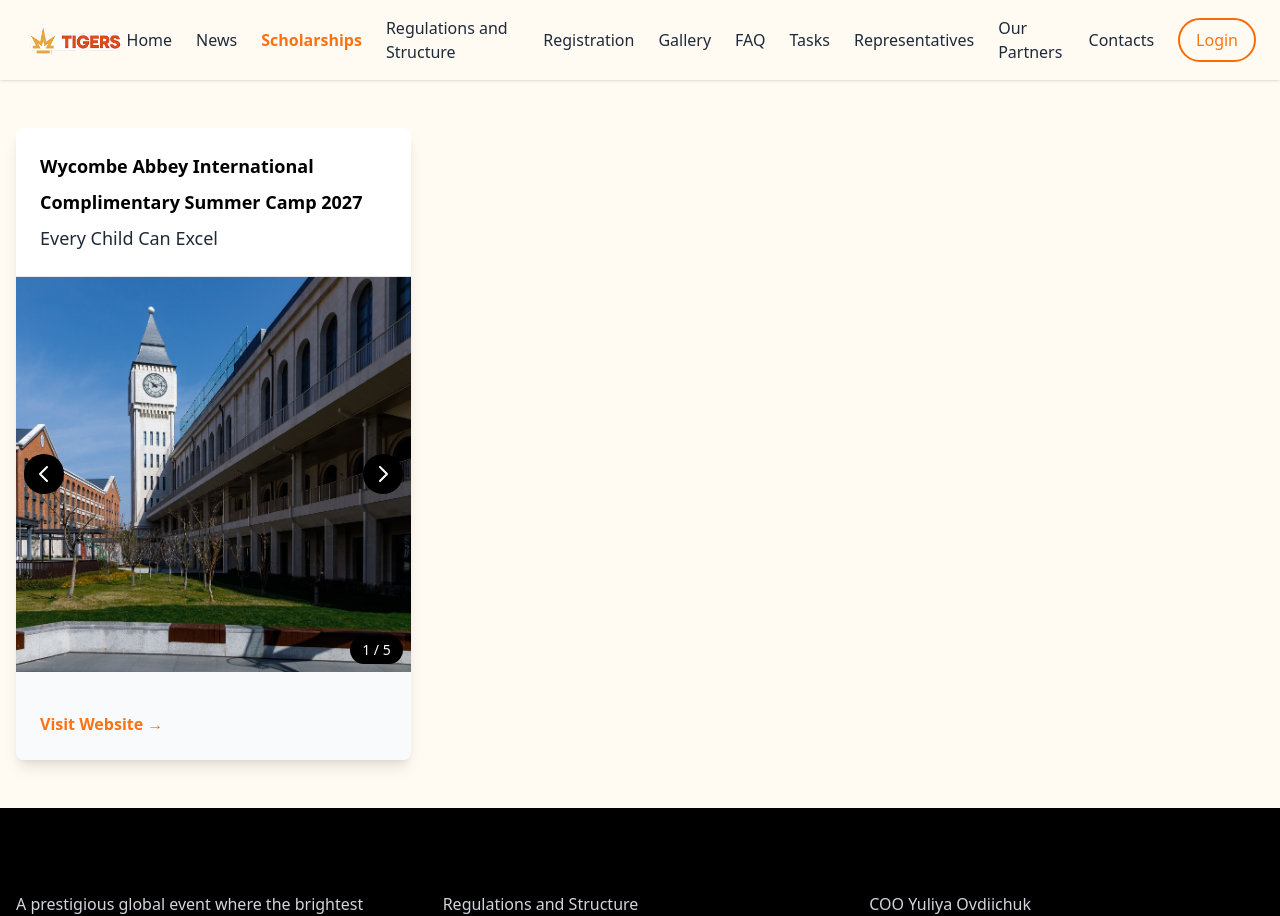
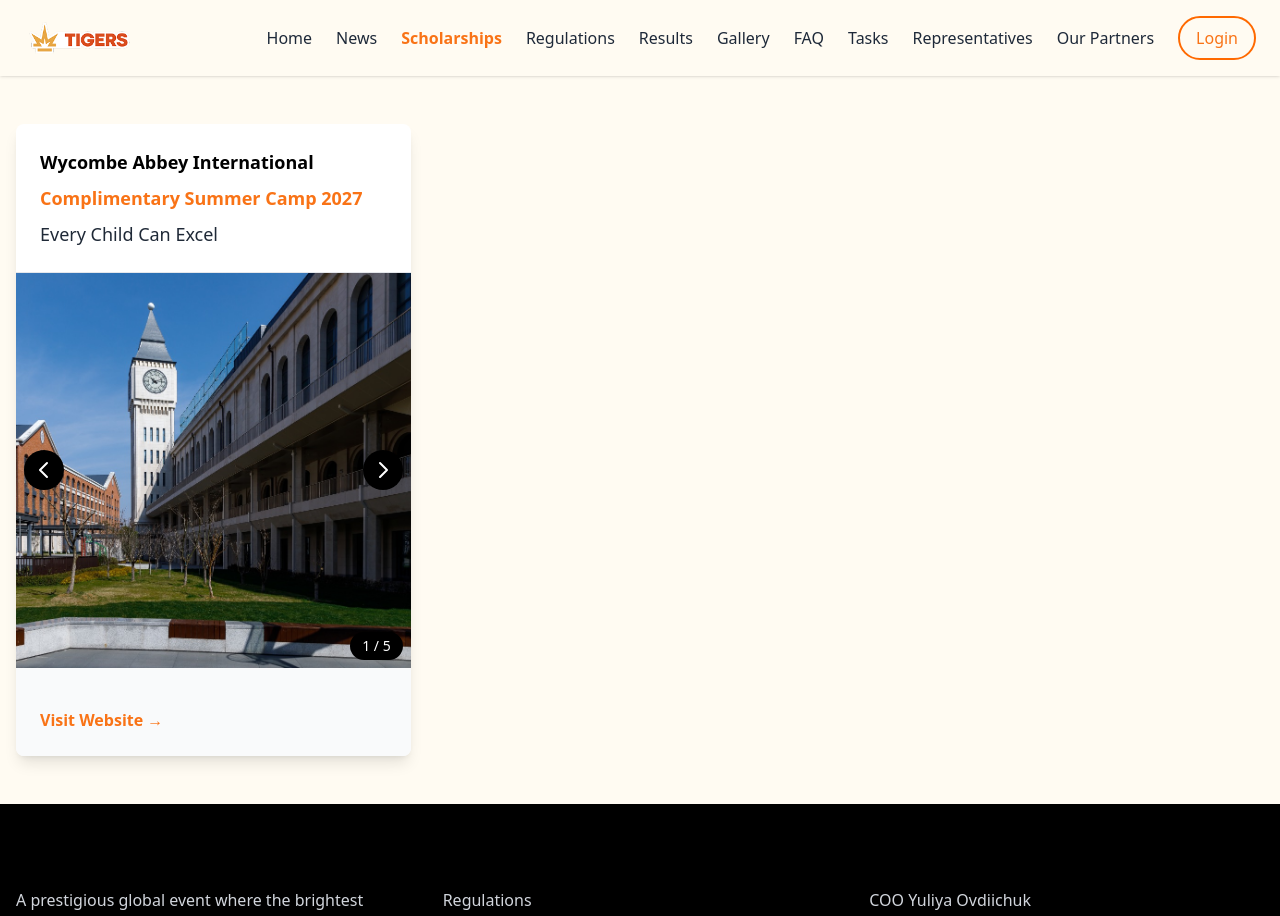
Before and after one commit to VladNaboka/olympiad_tiger_site, a Next.js app: page /scholarships in a window 1280 px wide. Shown: the top 916 px of the page. Built offline with nearby package versions, Linux system fonts and the light colour scheme.

Commit message:
add new changes

```diff
--- a/src/app/globals.css
+++ b/src/app/globals.css
@@ -75,11 +75,13 @@
 }
 
 /* Custom heading styles with strong contrast */
-h3.text-xl {
+h3.text-xl:not(.gift-name-orange) {
   color: #000000 !important;
 }
 
-.bg-gray-100 h3, .bg-orange-50 h3, .bg-white h3 {
+.bg-gray-100 h3:not(.gift-name-orange),
+.bg-orange-50 h3:not(.gift-name-orange),
+.bg-white h3:not(.gift-name-orange) {
   color: #000000 !important;
   font-weight: 700 !important;
 }
@@ -106,8 +108,17 @@
 }
 
 /* Make all font-bold text elements dark on light backgrounds */
-.bg-orange-50 .font-bold, .bg-white .font-bold, .bg-gray-100 .font-bold, .bg-orange-100 .font-bold {
+.bg-orange-50 .font-bold:not(.gift-name-orange),
+.bg-white .font-bold:not(.gift-name-orange),
+.bg-gray-100 .font-bold:not(.gift-name-orange),
+.bg-orange-100 .font-bold:not(.gift-name-orange) {
   color: #000000 !important;
+}
+
+/* Exception for scholarship gift names - should be orange */
+.bg-white .gift-name-orange,
+.gift-name-orange {
+  color: #f97316 !important;
 }
 
 .no-select {
--- a/src/app/rules/page.js
+++ b/src/app/rules/page.js
@@ -325,7 +325,7 @@
             {/* Center - Title and Description */}
             <div className="md:w-2/4 text-center my-6 md:my-0">
               <h1 className="text-4xl md:text-5xl font-bold text-orange-600 mb-4 md:mb-6">
-                Regulations and Structure
+                Regulations
               </h1>
               <h2 className="text-2xl md:text-3xl font-semibold text-gray-700 mb-4">
                 International Tigers Olympiad
--- a/src/app/scholarships/page.js
+++ b/src/app/scholarships/page.js
@@ -1,6 +1,6 @@
 'use client';
 
-import React, { useState } from 'react';
+import React, { useState, useEffect } from 'react';
 import Navbar from '../../components/navbar';
 import Footer from '../../components/footer';
 import Link from 'next/link';
@@ -47,17 +47,26 @@
 // GiftCard Component
 function GiftCard({ gift }) {
   const [currentImageIndex, setCurrentImageIndex] = useState(0);
+  const [isTransitioning, setIsTransitioning] = useState(false);
 
   const goToPrevious = () => {
+    setIsTransitioning(true);
+    setTimeout(() => {
       setCurrentImageIndex((prevIndex) =>
         prevIndex === 0 ? gift.carousel.length - 1 : prevIndex - 1
       );
+      setIsTransitioning(false);
+    }, 150);
   };
 
   const goToNext = () => {
+    setIsTransitioning(true);
+    setTimeout(() => {
       setCurrentImageIndex((prevIndex) =>
         prevIndex === gift.carousel.length - 1 ? 0 : prevIndex + 1
       );
+      setIsTransitioning(false);
+    }, 150);
   };
 
   return (
@@ -67,7 +76,7 @@
         <p className="text-lg font-bold text-black mb-2">
           {gift.companyName}
         </p>
-        <h3 className="text-lg font-bold mb-2" style={{ color: '#f97316 !important'}}>
+        <h3 className="text-lg font-bold mb-2 gift-name-orange">
           {gift.giftName}
         </h3>
         <p className="text-lg text-black">
@@ -80,7 +89,9 @@
         <img
           src={gift.carousel[currentImageIndex]}
           alt={`${gift.giftName} - Image ${currentImageIndex + 1}`}
-          className="w-full h-full object-cover"
+          className={`w-full h-full object-cover transition-all duration-300 ${
+            isTransitioning ? 'opacity-0 scale-95' : 'opacity-100 scale-100'
+          }`}
           loading="eager"
         />
 
--- a/src/components/footer.js
+++ b/src/components/footer.js
@@ -20,12 +20,12 @@
             <ul className="space-y-2">
               <li>
                 <Link href="/rules" className="text-gray-300 hover:text-pink-400 transition-colors">
-                  Regulations and Structure
+                  Regulations
                 </Link>
               </li>
               <li>
                 <Link href="/register" className="text-gray-300 hover:text-pink-400 transition-colors">
-                  Registration
+                  Results
                 </Link>
               </li>
               <li>
--- a/src/components/navbar.js
+++ b/src/components/navbar.js
@@ -47,10 +47,10 @@
               Scholarships
             </Link>
             <Link href="/rules" className={isActive('/rules') ? activeStyle : defaultStyle}>
-              Regulations and Structure
+              Regulations
             </Link>
             <Link href="/register" className={isActive('/register') ? activeStyle : defaultStyle}>
-              Registration
+              Results
             </Link>
             <Link href="/gallery" className={isActive('/gallery') ? activeStyle : defaultStyle}>
               Gallery
@@ -66,9 +66,6 @@
             </Link>
             <Link href="/partners" className={isActive('/partners') ? activeStyle : defaultStyle}>
               Our Partners
-            </Link>
-            <Link href="/contacts" className={isActive('/contacts') ? activeStyle : defaultStyle}>
-              Contacts
             </Link>
             <Link
               href="/admin"
@@ -145,14 +142,14 @@
               className={`px-3 py-2 rounded ${isActive('/rules') ? 'bg-orange-100 text-orange-500 font-semibold' : 'hover:bg-gray-100 transition-colors font-medium'}`}
               onClick={() => setMobileMenuOpen(false)}
             >
-              Regulations and Structure
+              Regulations
             </Link>
             <Link
               href="/register"
               className={`px-3 py-2 rounded ${isActive('/register') ? 'bg-orange-100 text-orange-500 font-semibold' : 'hover:bg-gray-100 transition-colors font-medium'}`}
               onClick={() => setMobileMenuOpen(false)}
             >
-              Registration
+              Results
             </Link>
             <Link
               href="/gallery"
@@ -190,13 +187,6 @@
               Our Partners
             </Link>
             <Link
-              href="/contacts"
-              className={`px-3 py-2 rounded ${isActive('/contacts') ? 'bg-orange-100 text-orange-500 font-semibold' : 'hover:bg-gray-100 transition-colors font-medium'}`}
-              onClick={() => setMobileMenuOpen(false)}
-            >
-              Contacts
-            </Link>
-            <Link
               href="/admin"
               className={`px-4 py-2 rounded-full border-2 transition-all duration-200 text-center ${
                 isActive('/admin')
```
Also changed, not shown: src/app/register/page.js (+67 -19 lines). Lines whose indentation alone changed are shown as unchanged.
